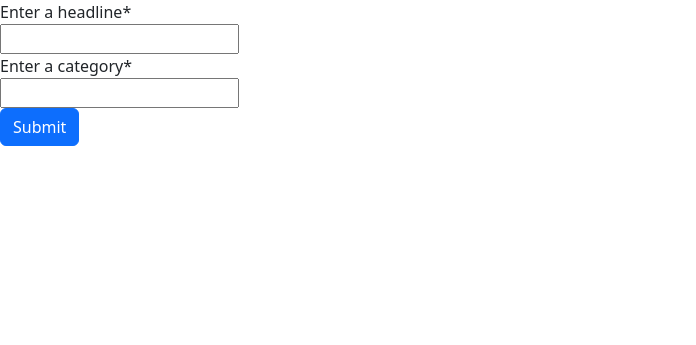
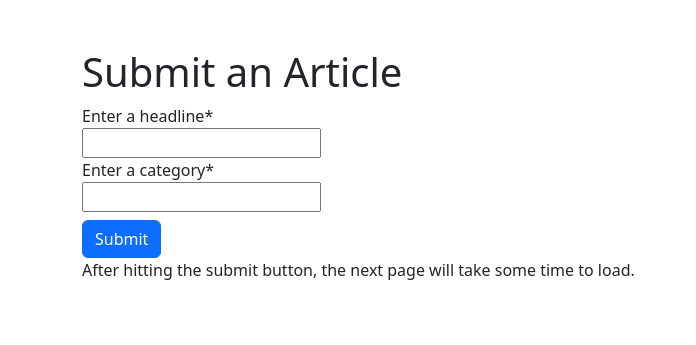
Before and after one commit to nczimmerman00/nz_INF_601_FinalProject, a Django app: page /ai_news/submit in a window 1280 px wide. Shown: the part 62-407 px from the top of the page, without its empty margins (0-696 px from the left). Run offline with Django 4.2, Linux system fonts and the light colour scheme; the visitor is signed in with stand-in values (Sample User, id 1); some libraries are stand-ins or nearby versions.

Commit message:
Fixed some spacing on form pages

```diff
--- a/ai_news/templates/registration/login.html
+++ b/ai_news/templates/registration/login.html
@@ -10,7 +10,7 @@
   <form method="POST">
     {% csrf_token %}
     {{ login_form|crispy }}
-    <button class="btn btn-primary" type="submit">Login</button>
+    <button class="btn btn-primary mt-2" type="submit">Login</button>
   </form>
   <p class="text-center">Don't have an account? <a href="{%  url 'register' %}">Create an account</a>.</p>
 </div>
--- a/ai_news/templates/submit.html
+++ b/ai_news/templates/submit.html
@@ -5,11 +5,15 @@
 
 {% block content %}
 {% if user.is_authenticated %}
-    <form method="post">
-    {% csrf_token %}
-        {{ submit_form|crispy }}
-        <input class="btn btn-primary" type="submit">
-    </form>
+    <div class="container py-5">
+        <h1>Submit an Article</h1>
+        <form method="post">
+        {% csrf_token %}
+            {{ submit_form|crispy }}
+            <input class="btn btn-primary mt-2" type="submit">
+        </form>
+        <p>After hitting the submit button, the next page will take some time to load.</p>
+    </div>
 {% else %}
     <p>You need to log in before submitting an article!</p>
     <a href="{% url 'login' %}">Log In</a>
--- a/base/settings.py
+++ b/base/settings.py
@@ -126,3 +126,4 @@ DEFAULT_AUTO_FIELD = 'django.db.models.BigAutoField'
 
 LOGIN_REDIRECT_URL = "home"
 LOGOUT_REDIRECT_URL = "home"
+USE_TZ = True
```
